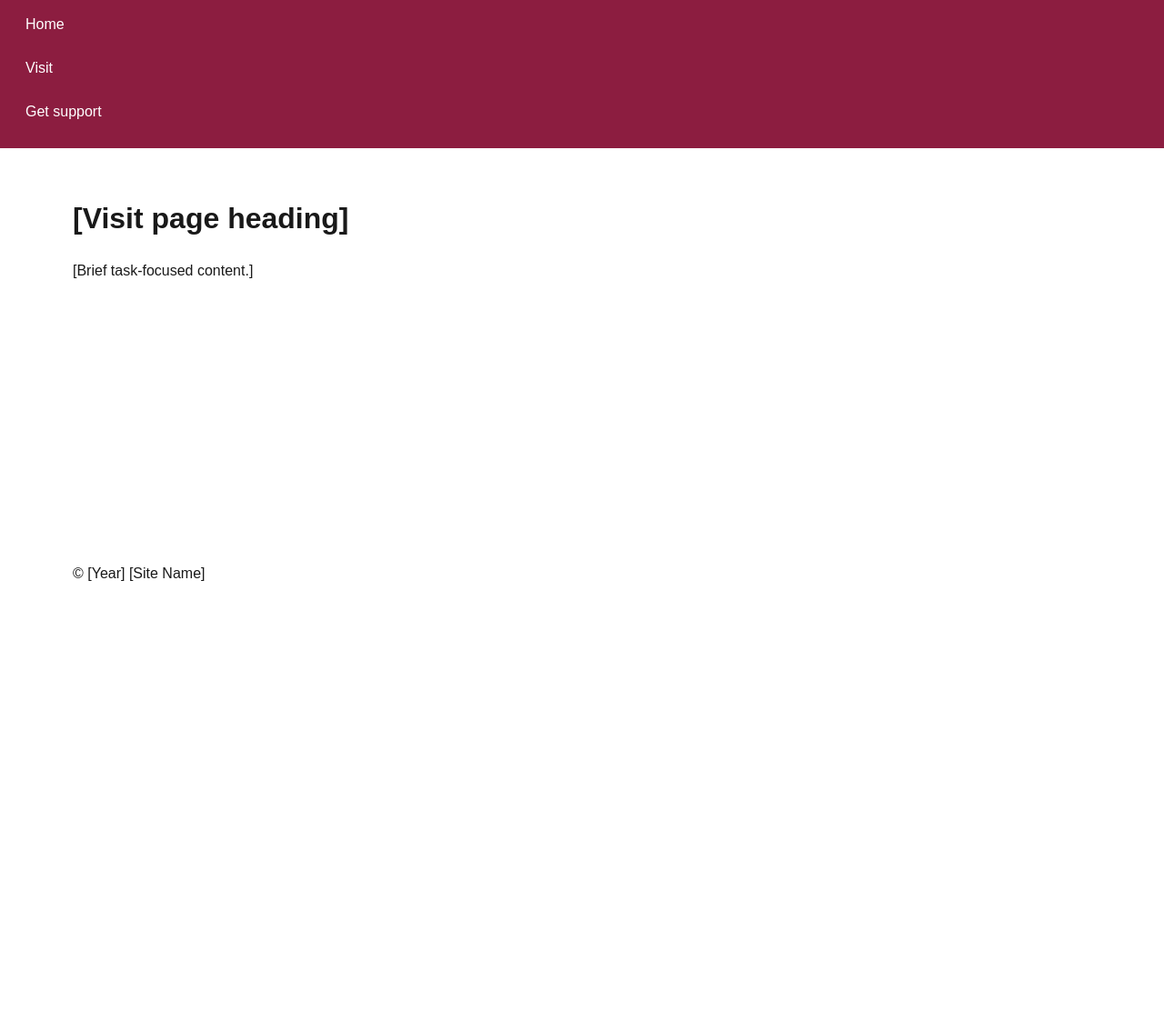
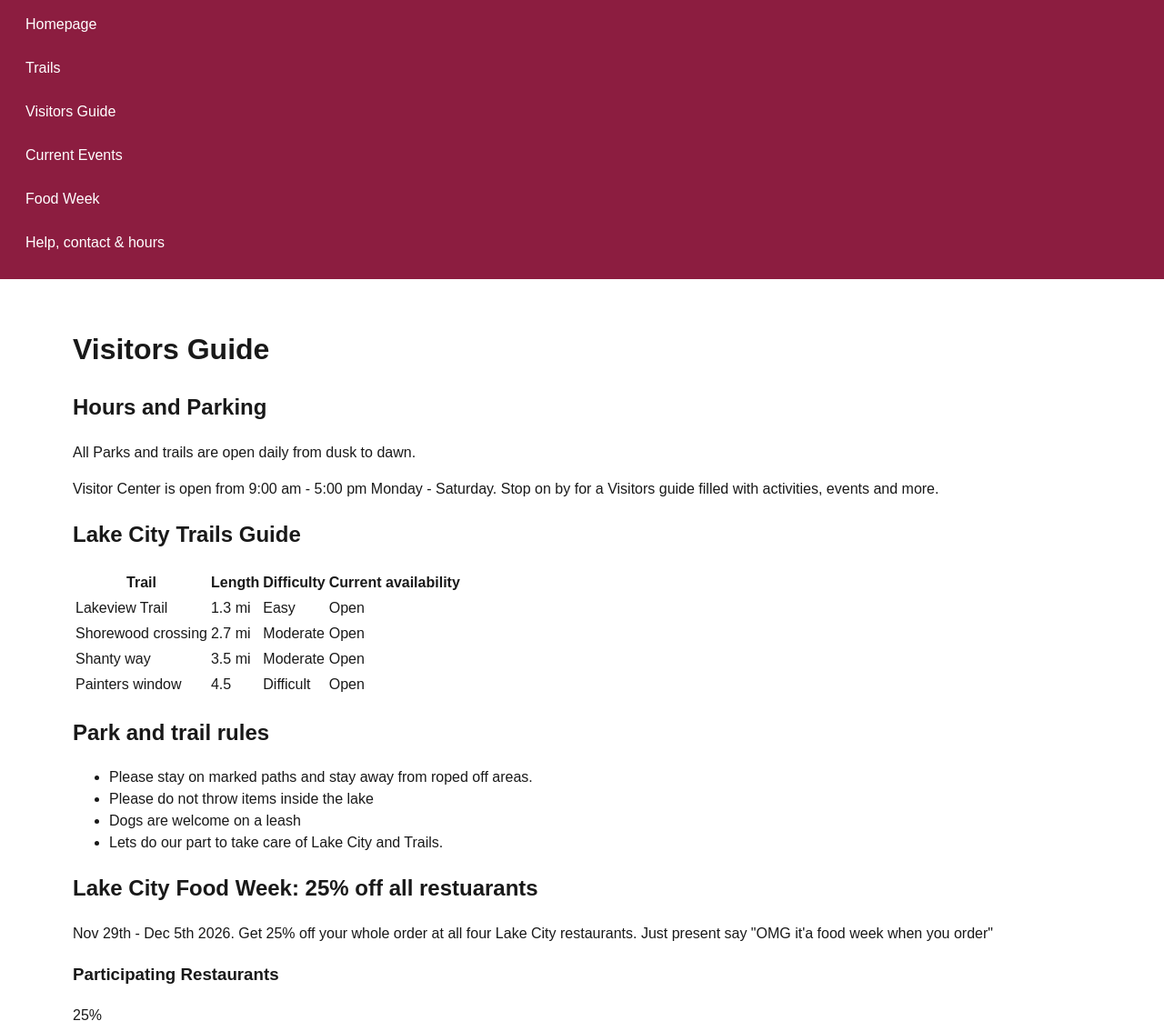
Before and after one commit to Lnavarro122/-Deliverable, a plain HTML site: page visit.html in a window 1280 px wide. Shown: the part 55-1178 px from the top of the page at 91% size. Before the commit the page ends 800 px from the top, so only its background shows below. Drawn offline with Linux system fonts and the light colour scheme.

Commit message:
Worked on visit and support

```diff
--- a/visit.html
+++ b/visit.html
@@ -1,6 +1,103 @@
 <!doctype html>
-<html lang="en"><head><meta charset="utf-8"><meta name="viewport" content="width=device-width,initial-scale=1"><title>Visit | [Site Name]</title><link rel="stylesheet" href="styles.css"><script src="navigation.js" defer></script></head><body>
+<html lang="en"><head><meta charset="utf-8"><meta name="viewport" content="width=device-width,initial-scale=1"><title>Homepage | Lake City & Trails</title><link rel="stylesheet" href="styles.css"><script src="navigation.js" defer></script></head><body>
 <a class="skip-link" href="#main">Skip to main content</a>
-<header class="site-header"><a class="brand" href="index.html">[Site Name]</a><nav aria-label="Primary navigation"><button class="menu-button" type="button" aria-controls="primary-nav" aria-expanded="false" hidden>Menu</button><ul class="nav-list" id="primary-nav"><li><a href="index.html">Home</a></li><li><a href="visit.html" aria-current="page">Visit</a></li><li><a href="support.html">Get support</a></li><!-- TODO: match the final destinations on every page. --></ul></nav></header>
-<main id="main"><h1>[Visit page heading]</h1><p>[Brief task-focused content.]</p></main><footer><p>&copy; [Year] [Site Name]</p></footer>
+<header class="site-header"><a class="brand" href="index.html">Lake City & Trails</a><nav aria-label="Primary navigation"><button class="menu-button" type="button" aria-controls="primary-nav" aria-expanded="false" hidden>Menu</button><ul class="nav-list" id="primary-nav">
+<li><a href="index.html" aria-current="page">Homepage</a></li>
+<li><a href="visit.html#trails">Trails </a></li>
+<li><a href="visit.html">Visitors Guide</a></li>
+<li><a href="index.html#events">Current Events</a></li>
+<li><a href="visit.html#food-week">Food Week</a></li>
+<li><a href="support.html">Help, contact & hours</a></li>
+<!-- TODO: add 2-4 purposeful destinations. --></ul></nav></header>
+<main id="main">
+    <h1>Visitors Guide</h1>
+    <selection id="hours" class="page-selection">
+        <h2>
+            Hours and Parking
+        </h2>
+        <p> All Parks and trails are open daily from dusk to dawn.</p>
+        <p> Visitor Center is open from 9:00 am - 5:00 pm Monday - Saturday. Stop on by for a Visitors guide filled with activities, events and more.</p>
+    </selection>
+    <selection id="trails" class="page-selection">
+        <h2>
+            Lake City Trails Guide
+        </h2>
+        <table class="trail-guide">
+            <thead><tr><th scope="col">Trail</th>
+                <th scope="col">Length</th>
+                <th scope="col">Difficulty</th>
+                <th scope="col">Current availability</th></thead>
+                <tbody>
+                <tr>
+                    <td>Lakeview Trail</td>
+                    <td>1.3 mi</td>
+                    <td>Easy</td>
+                    <td>Open</td>
+                </tr>
+                <tr>
+                    <td>Shorewood crossing</td>
+                    <td>2.7 mi</td>
+                    <td>Moderate</td>
+                    <td>Open</td>
+                </tr>
+                <tr>
+                    <td>Shanty way</td>
+                    <td>3.5 mi</td>
+                    <td>Moderate</td>
+                    <td>Open</td>
+                </tr>
+                    <td>Painters window</td>
+                    <td>4.5</td>
+                    <td>Difficult</td>
+                    <td>Open</td>
+                </tbody></table>
+                <selection id="terms" class="page-selection">
+                    <h2>Park and trail rules</h2>
+                    <ul>
+                        <li>
+                            Please stay on marked paths and stay away from roped off areas.
+                        </li>
+                        <li>
+                            Please do not throw items inside the lake
+                        </li>
+                        <li>
+                            Dogs are welcome on a leash
+                        </li>
+                        <li>
+                            Lets do our part to take care of Lake City and Trails.
+                        </li>
+                    </ul>
+                </selection>
+                <selection id="foodweek" class="page-selection">
+                    <h2>
+                        Lake City Food Week: 25% off all restuarants
+                    </h2>
+                    <p>Nov 29th - Dec 5th 2026. Get 25% off your whole order at all four Lake City restaurants. Just present say "OMG it'a food week when you order" </p>
+                    <selection id="restaurants" class="page-selection">
+                        <h3>
+                            Participating Restaurants
+                        </h3>
+                        <p class="discount"></p>
+                        <p>25%</p>
+                        <h4>Trailover Coffee & Pastries</h4>
+                        <p><strong>Food:</strong>Specialty coffee, pastries, breakfast sandwiches</p>
+                        <p><strong>Location:</strong>Parkway 24th street</p>
+                        <p><strong>Hours:</strong>6:00 am - 4:00pm Mon - Sun</p>
+                        <p>25%</p>
+                        <h4>Park avenue sandwiches</h4>
+                        <p><strong>Food:</strong>Sandwiches, Salads, Soups</p>
+                        <p><strong>Location:</strong>Park Avenue Marshway</p>
+                        <p><strong>Hours:</strong>9:00 am - 9:00pm Mon - Sun</p>
+                        <p>25%</p>
+                        <h4>Burger mania</h4>
+                        <p><strong>Food:</strong>Burgers, hotdogs, shakes</p>
+                        <p><strong>Location:</strong>burger gully dr</p>
+                        <p><strong>Hours:</strong>10:00 am - 9:00pm Mon - Sun</p>
+                        <p>25%</p>
+                        <h4>Taco Party</h4>
+                        <p><strong>Food:</strong>Tacos, burritos, nachos</p>
+                        <p><strong>Location:</strong>Taco park st</p>
+                        <p><strong>Hours:</strong>10:00 am - 9:00pm Mon - Sun</p>
+                    </selection>
+                    <footer><p>&copy; 2026 Lake City Trails</p></footer>
 </body></html>
```
Also changed, not shown: index.html (+6 -10 lines), support.html (+4 -4 lines).
